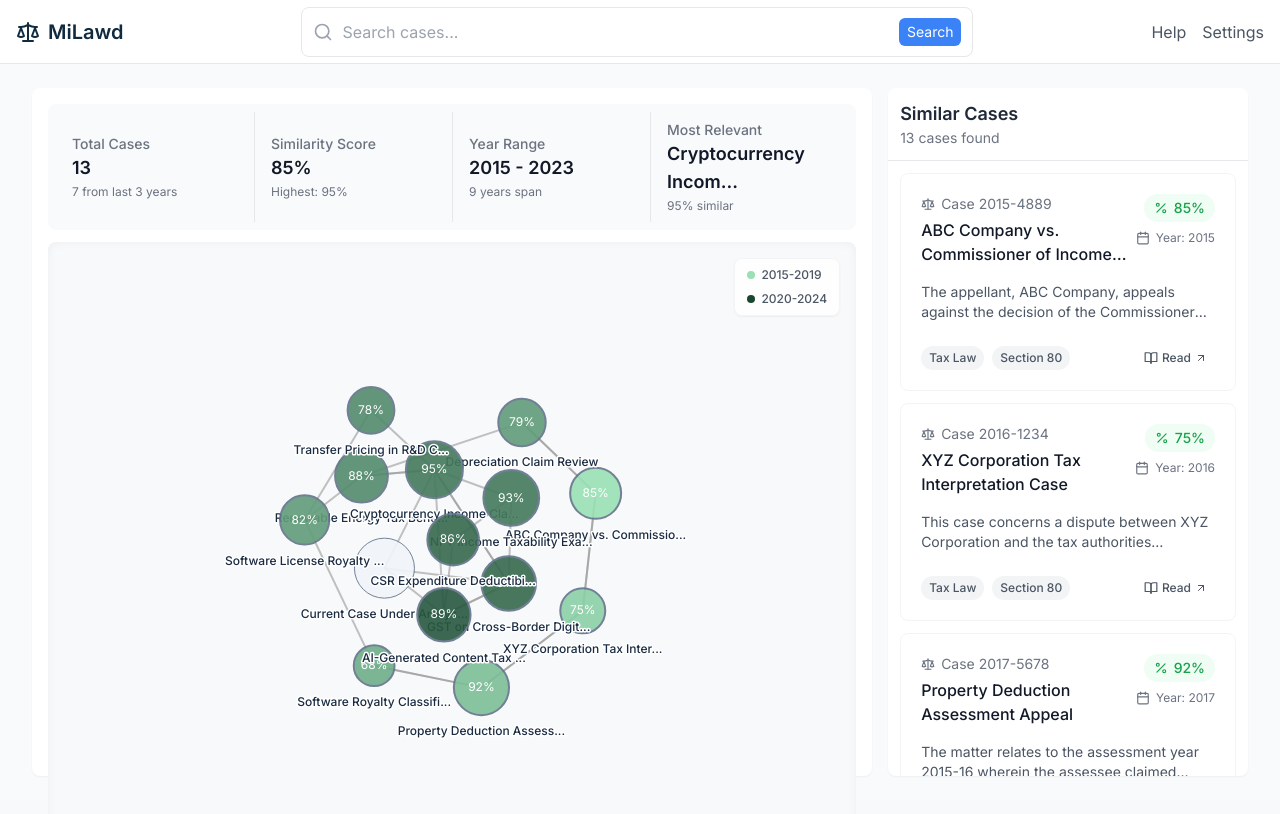
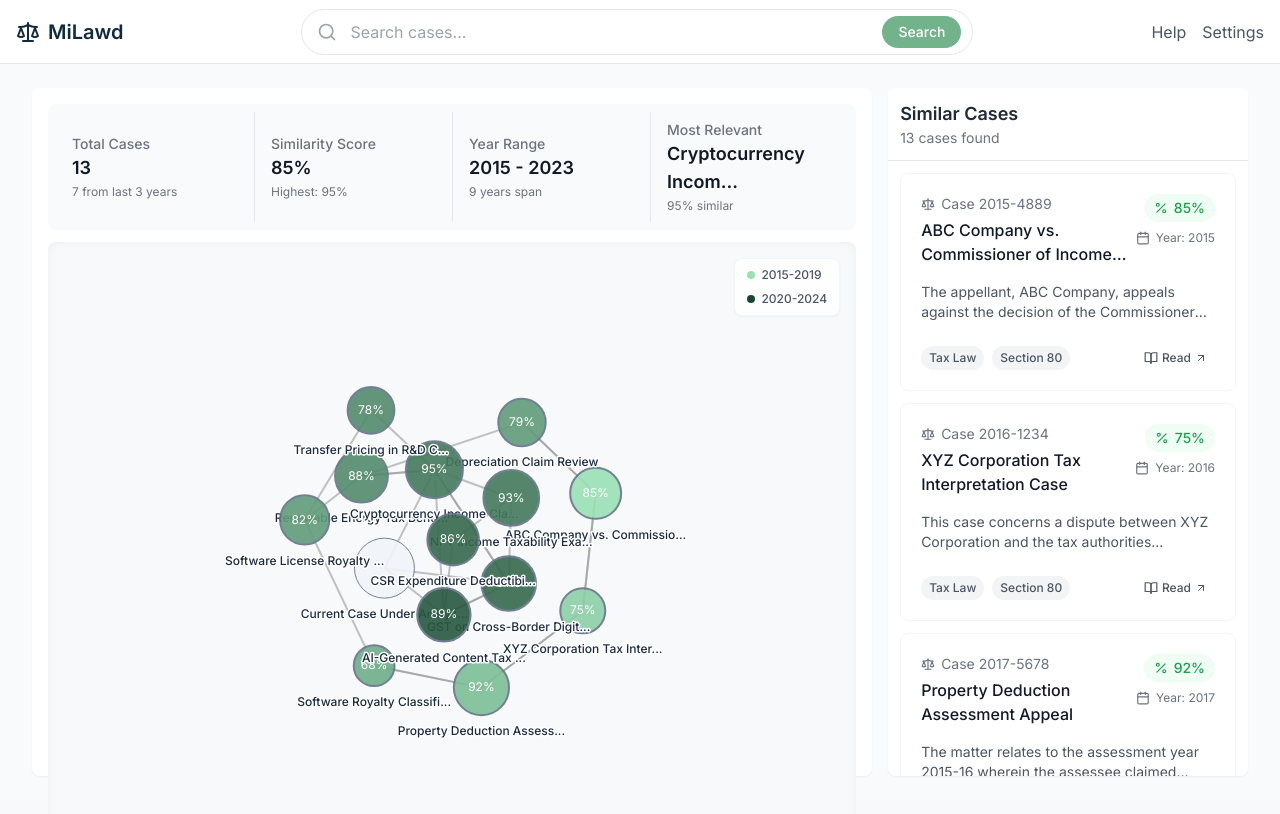
Before and after one commit to sankalp021/MiLawd, a Next.js app: page / in a window 1280 px wide. Shown: the top 814 px of the page. Built offline with nearby package versions, Linux system fonts and the light colour scheme.

Commit message:
enhance Graph component with node click functionality and improve SearchBar styling

```diff
--- a/src/components/Graph.tsx
+++ b/src/components/Graph.tsx
@@ -103,6 +103,7 @@ export default function Graph({ cases, onNodeClick }: GraphProps) {
       .selectAll<SVGGElement, Case>("g")
       .data(cases)
       .join("g")
+      .attr("data-node-id", d => d.id)   // Added this line
       .call(d3.drag<SVGGElement, Case>()
         .on("start", dragstarted)
         .on("drag", dragged)
@@ -115,6 +116,12 @@ export default function Graph({ cases, onNodeClick }: GraphProps) {
       .attr("stroke", "#64748b")
       .attr("stroke-width", d => d.isReference ? 1 : 2)
       .attr("opacity", 0.9);
+
+    // Add click event to nodes so that clicking the node triggers onNodeClick
+    node.on("click", (event, d) => {
+      event.stopPropagation();
+      onNodeClick(d);
+    });
 
     // Add similarity score for non-reference cases
     node.filter(d => !d.isReference)
--- a/src/components/SearchBar.tsx
+++ b/src/components/SearchBar.tsx
@@ -21,41 +21,35 @@ export default function SearchBar({ onSearch, placeholder = "Search cases..." }:
   };
 
   return (
-    <form onSubmit={handleSubmit} className="w-full max-w-2xl mx-auto">
+    <form onSubmit={handleSubmit} className="w-full">
       <div className="relative flex items-center">
-        <Search className="absolute left-3 w-5 h-5 text-gray-400" />
+        <Search className="absolute left-4 text-gray-400 w-5 h-5" />
         <input
           type="text"
           value={query}
           onChange={(e) => setQuery(e.target.value)}
           placeholder={placeholder}
-          className="w-full pl-10 pr-12 py-3 bg-white border border-gray-200 rounded-lg
-                   focus:outline-none focus:border-blue-500 focus:ring-1 focus:ring-blue-500
-                   text-gray-800 placeholder-gray-400 transition-all duration-200"
+          className="w-full pl-12 pr-24 py-2.5 rounded-full border border-gray-200
+                   focus:outline-none focus:ring-2 focus:ring-blue-100 focus:border-blue-400
+                   bg-white text-gray-900"
         />
         {query && (
           <button
             type="button"
             onClick={clearSearch}
-            className="absolute right-14 p-1 hover:bg-gray-100 rounded-full transition-colors"
+            className="absolute right-20 hover:bg-gray-100 p-1.5 rounded-full"
           >
             <X className="w-4 h-4 text-gray-400" />
           </button>
         )}
         <button
           type="submit"
-          className="absolute right-3 px-2 py-1 bg-blue-500 text-white text-sm rounded-md
-                     hover:bg-blue-600 transition-colors"
+          className="absolute right-3 px-4 py-1.5 bg-[#72b38b] text-white text-sm font-medium
+                   rounded-full hover:bg-[#428968] transition-colors"
         >
           Search
         </button>
       </div>
-
-      {query && (
-        <div className="mt-2 text-sm text-gray-500">
-          Searching for cases related to: &quot;{query}&quot;
-        </div>
-      )}
     </form>
   );
 }
```
